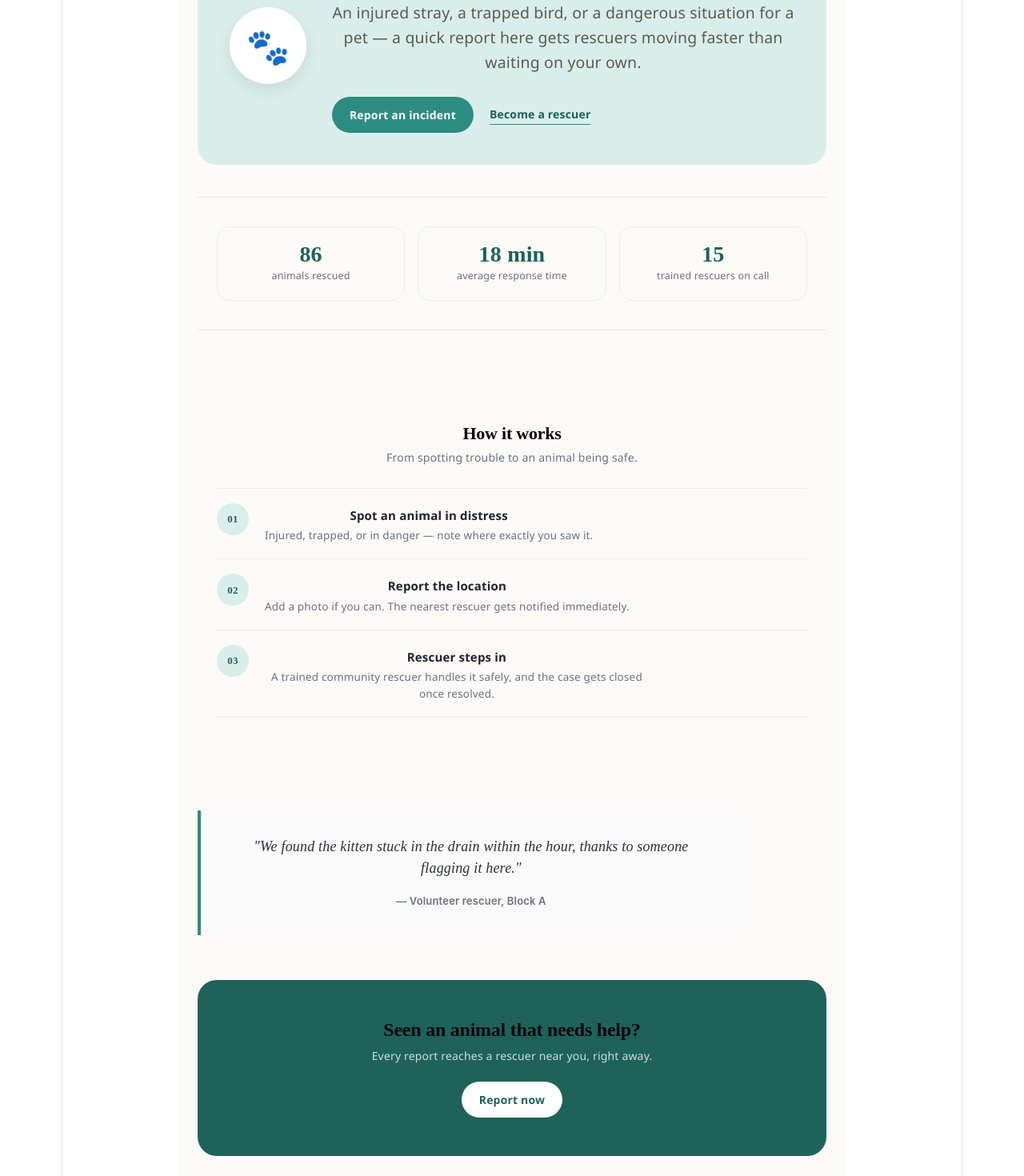
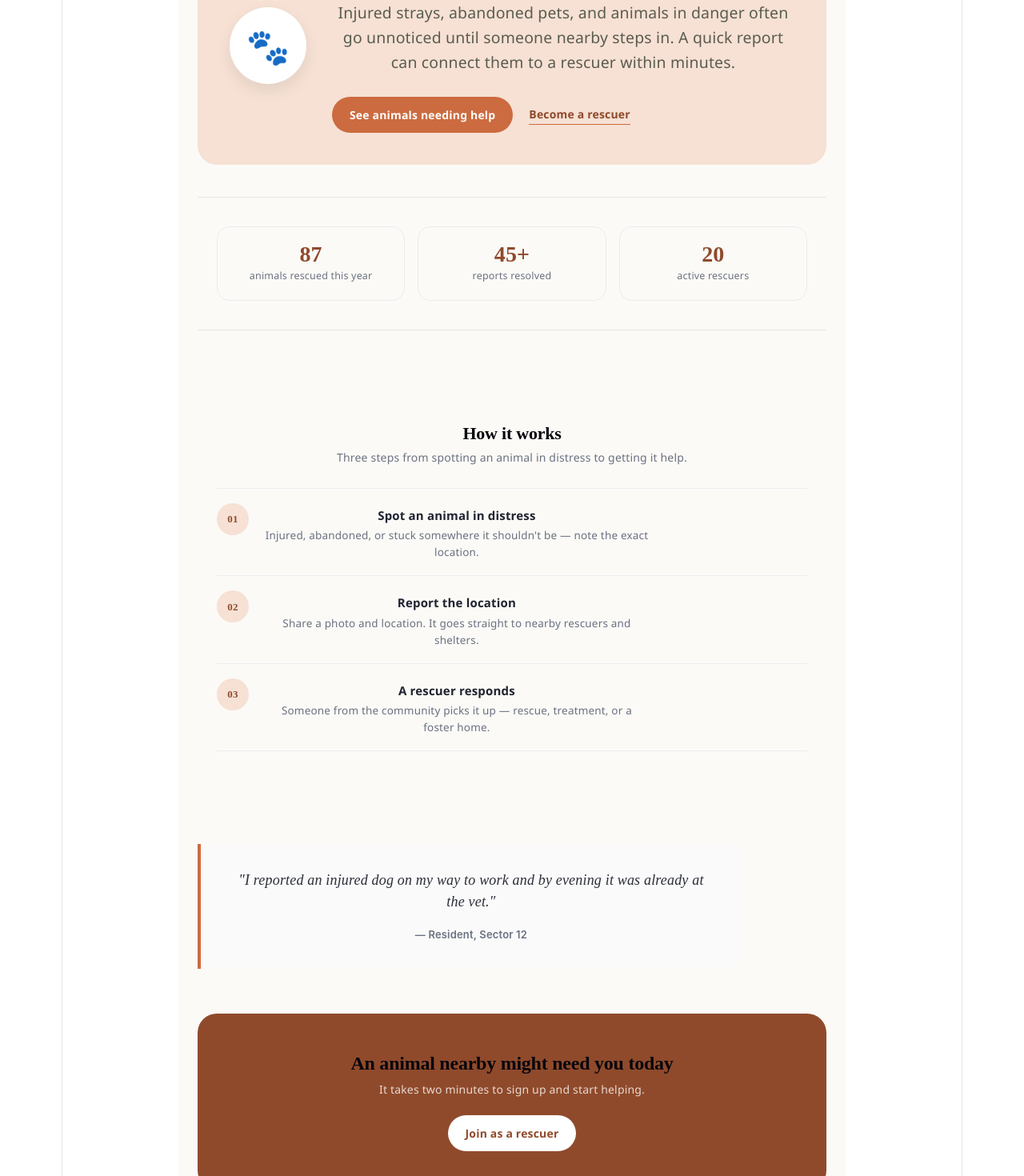
Before and after one commit to piyush-2416/MyCommunity, a React (Vite) app in the folder Frontend-Side/: page /AnimalsSafety in a window 1280 px wide. Shown: the part 140-1610 px from the top of the page at 80% size. Built offline with nearby package versions, Linux system fonts and the light colour scheme.

Commit message:
Revise AnimalSafety page content and styles

```diff
--- a/Frontend-Side/src/Pages/AnimalSafety.jsx
+++ b/Frontend-Side/src/Pages/AnimalSafety.jsx
@@ -6,22 +6,22 @@ function AnimalSafety() {
   return (
     <div
       className="cp-page"
-      style={{ "--accent": "#2C8C82", "--accent-dark": "#1E625A", "--accent-tint": "#D9EEEA" }}
+      style={{ "--accent": "#CC6B3F", "--accent-dark": "#8F4A2B", "--accent-tint": "#F6E1D4" }}
     >
       <section className="cp-hero">
         <div className="cp-hero-icon">🐾</div>
         <div className="cp-hero-text">
-          <h1>Report, rescue and protect animals</h1>
+          <h1>Report, rescue and protect animals in need</h1>
           <p className="cp-sub">
-            An injured stray, a trapped bird, or a dangerous situation for a
-            pet — a quick report here gets rescuers moving faster than
-            waiting on your own.
+            Injured strays, abandoned pets, and animals in danger often go
+            unnoticed until someone nearby steps in. A quick report can
+            connect them to a rescuer within minutes.
           </p>
           <div className="cp-cta-row">
-            <Link to="/animalsafety/report" className="cp-btn-primary">
-              Report an incident
+            <Link to="/animalsafety/reports" className="cp-btn-primary">
+              See animals needing help
             </Link>
-            <Link to="/animalsafety/rescuers" className="cp-link-secondary">
+            <Link to="/animalsafety/volunteer" className="cp-link-secondary">
               Become a rescuer
             </Link>
           </div>
@@ -30,29 +30,30 @@ function AnimalSafety() {
 
       <div className="cp-stats">
         <div>
-          <div className="cp-stat-num">86</div>
-          <div className="cp-stat-label">animals rescued</div>
+          <div className="cp-stat-num">87</div>
+          <div className="cp-stat-label">animals rescued this year</div>
         </div>
         <div>
-          <div className="cp-stat-num">18 min</div>
-          <div className="cp-stat-label">average response time</div>
+          <div className="cp-stat-num">45+</div>
+          <div className="cp-stat-label">reports resolved</div>
         </div>
         <div>
-          <div className="cp-stat-num">15</div>
-          <div className="cp-stat-label">trained rescuers on call</div>
+          <div className="cp-stat-num">20</div>
+          <div className="cp-stat-label">active rescuers</div>
         </div>
       </div>
 
       <section className="cp-steps">
         <h2>How it works</h2>
-        <p className="cp-steps-sub">From spotting trouble to an animal being safe.</p>
+        <p className="cp-steps-sub">Three steps from spotting an animal in distress to getting it help.</p>
 
         <div className="cp-step">
           <div className="cp-step-num">01</div>
           <div>
             <p className="cp-step-title">Spot an animal in distress</p>
             <p className="cp-step-desc">
-              Injured, trapped, or in danger — note where exactly you saw it.
+              Injured, abandoned, or stuck somewhere it shouldn't be — note
+              the exact location.
             </p>
           </div>
         </div>
@@ -61,18 +62,18 @@ function AnimalSafety() {
           <div>
             <p className="cp-step-title">Report the location</p>
             <p className="cp-step-desc">
-              Add a photo if you can. The nearest rescuer gets notified
-              immediately.
+              Share a photo and location. It goes straight to nearby
+              rescuers and shelters.
             </p>
           </div>
         </div>
         <div className="cp-step">
           <div className="cp-step-num">03</div>
           <div>
-            <p className="cp-step-title">Rescuer steps in</p>
+            <p className="cp-step-title">A rescuer responds</p>
             <p className="cp-step-desc">
-              A trained community rescuer handles it safely, and the case gets
-              closed once resolved.
+              Someone from the community picks it up — rescue, treatment, or
+              a foster home.
             </p>
           </div>
         </div>
@@ -80,17 +81,17 @@ function AnimalSafety() {
 
       <div className="cp-quote">
         <p>
-          "We found the kitten stuck in the drain within the hour, thanks to
-          someone flagging it here."
+          "I reported an injured dog on my way to work and by evening it was
+          already at the vet."
         </p>
-        <span className="cp-quote-by">— Volunteer rescuer, Block A</span>
+        <span className="cp-quote-by">— Resident, Sector 12</span>
       </div>
 
       <section className="cp-cta-band">
-        <h2>Seen an animal that needs help?</h2>
-        <p>Every report reaches a rescuer near you, right away.</p>
-        <Link to="/animalsafety/report" className="cp-btn-primary">
-          Report now
+        <h2>An animal nearby might need you today</h2>
+        <p>It takes two minutes to sign up and start helping.</p>
+        <Link to="/animalsafety/volunteer" className="cp-btn-primary">
+          Join as a rescuer
         </Link>
       </section>
     </div>
```
